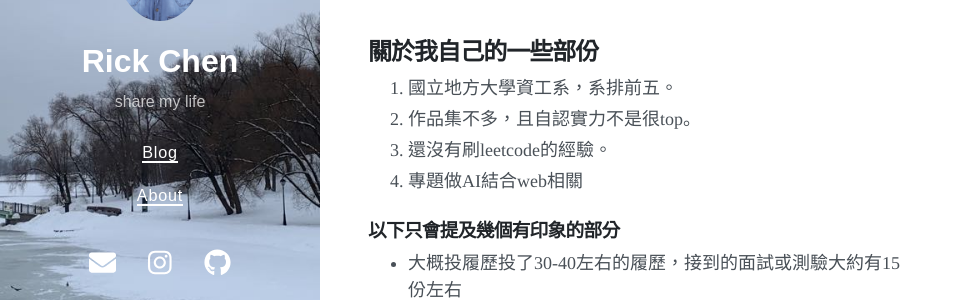
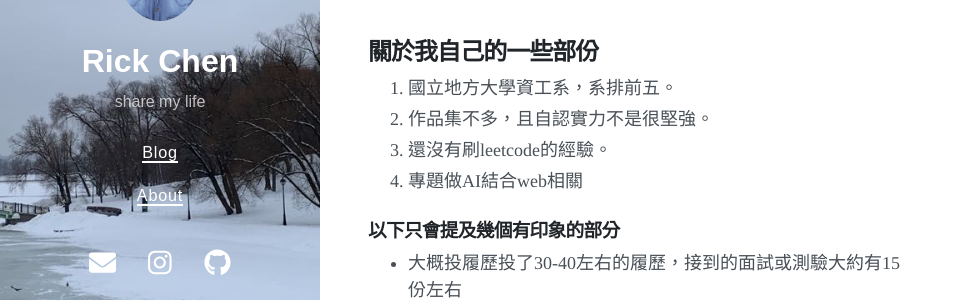
Before and after one commit to jerry940917chen/jerry940917chen.github.io, a Jekyll site: the page built from _posts/2022-06-08-intern1.md, in a window 1280 px wide and 900 px high. Shown: the part 350-650 px from the top of the window, without its empty margins (0-974 px from the left). Built offline with Jekyll 4.4.1, drawn with Linux system fonts in a browser that asks for light colours; nearby versions of some CDN libraries.

Commit message:
Update 2022-06-08-intern1.md

```diff
--- a/_posts/2022-06-08-intern1.md
+++ b/_posts/2022-06-08-intern1.md
@@ -14,7 +14,7 @@ date: 2022-06-08 01:25
 
 ## 關於我自己的一些部份
 1. 國立地方大學資工系，系排前五。
-2. 作品集不多，且自認實力不是很top。
+2. 作品集不多，且自認實力不是很堅強。
 3. 還沒有刷leetcode的經驗。
 4. 專題做AI結合web相關
 
```
